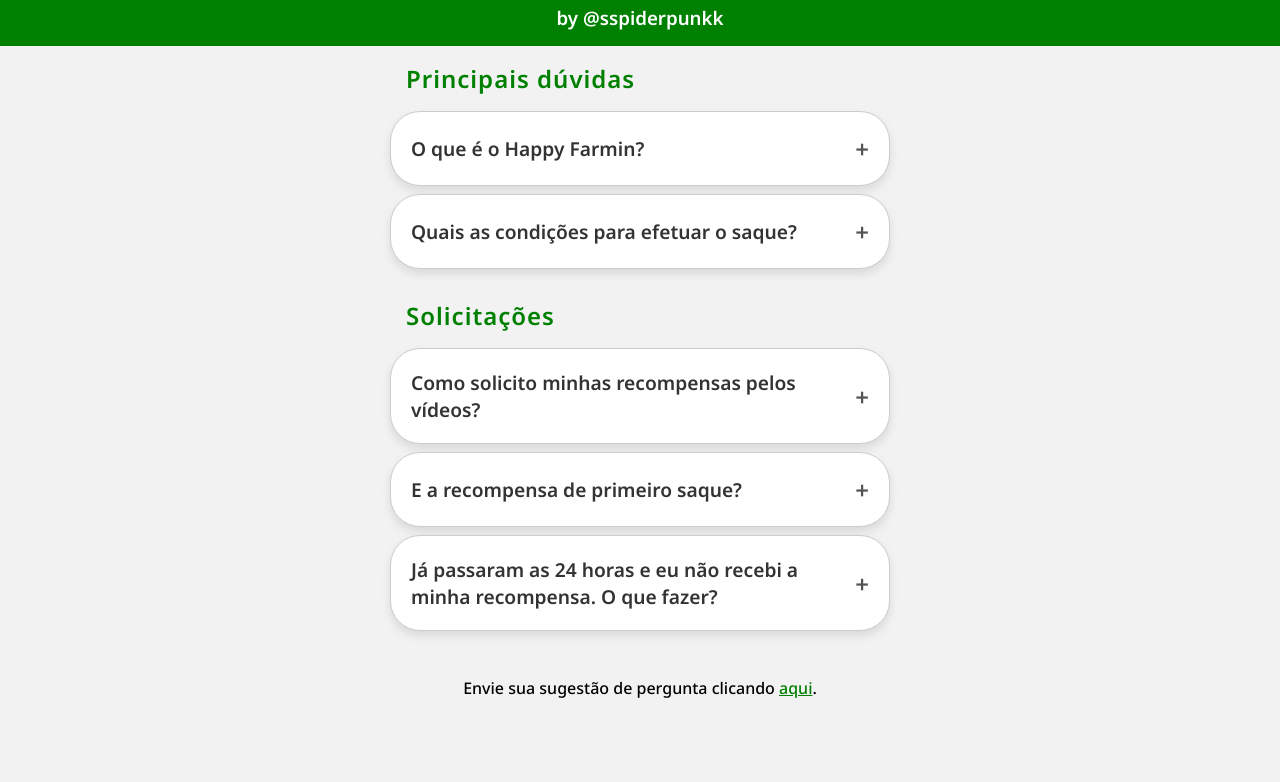
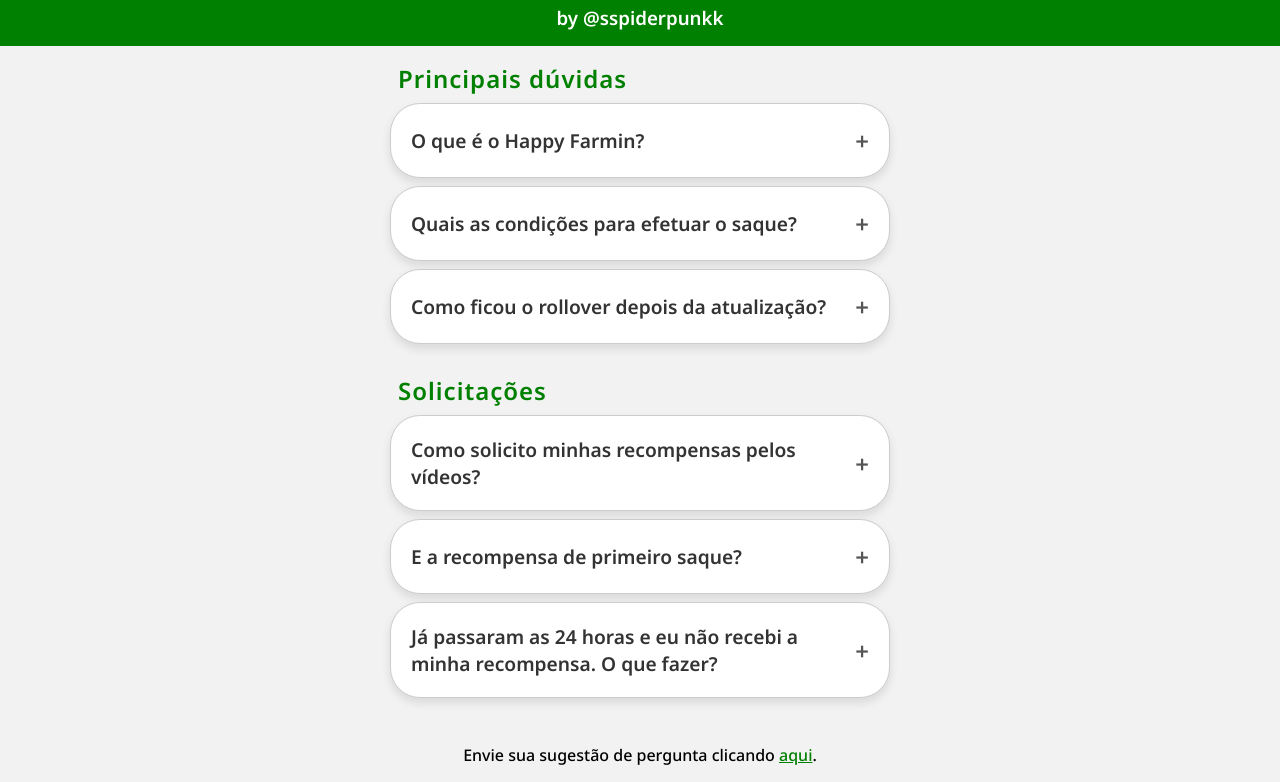
Before and after one commit to caioalvz/happyfarmin-faq, a plain HTML site: page index.html in a window 1280 px wide. Shown: the part 70-852 px from the top of the page. Before the commit the page ends 800 px from the top, so only its background shows below. Drawn offline with Linux system fonts and the light colour scheme.

Commit message:
add rollover info

```diff
--- a/css/styles.css
+++ b/css/styles.css
@@ -1,20 +1,25 @@
+/* Import the Google Font */
 @import url('https://fonts.googleapis.com/css2?family=Noto+Sans:wght@300;500;600&display=swap');
 
+/* Define the primary color */
 :root {
   --primary-color: green;
 }
 
+/* Apply global styles */
 * {
   box-sizing: border-box;
   margin: 0;
   padding: 0;
 }
 
+/* Define the body styles */
 body {
   font-family: 'Noto Sans', sans-serif;
   background-color: #f2f2f2;
 }
 
+/* Define the header styles */
 header {
   background-color: var(--primary-color);
   color: #fff;
@@ -22,12 +27,20 @@
   text-align: center;
 }
 
-  h1 {
+/* Define the heading styles */
+h1, h2 {
   font-size: 2rem;
   margin: 0.5rem;
   letter-spacing: 1px;
 }
 
+h2 {
+  font-size: 1.5rem;
+  color: var(--primary-color);
+  font-weight: 500;
+}
+
+/* Define the main content styles */
 main {
   max-width: 500px;
   margin: 1rem auto;
@@ -35,14 +48,6 @@
 
 section {
   margin-bottom: 30px;
-  }
-
-  h2 {
-    font-size: 1.5rem;
-    margin: 1rem;
-    color: var(--primary-color);
-    font-weight: 500;
-    letter-spacing: 1px;
 }
 
 p {
@@ -53,15 +58,16 @@
   color: var(--primary-color);
 }
 
+/* Define the footer styles */
 .footer {
   display: flex;
-    box-sizing: border-box;
   flex-direction: column;
   align-items: center;
   justify-content: center;
   text-align: center;
 }
 
+/* Define the accordion styles */
 .accordion-item {
   margin-bottom: 0.5rem;
   background-color: #fff;
--- a/index.html
+++ b/index.html
@@ -34,7 +34,14 @@
             <p>Você deve ter um total de pelo menos 5.000.000 (cinco milhões) de moedas para poder solicitar um saque de R$ 50,00.
             <p>É importante ressaltar que a mesma quantia deve ter sido investida no jogo, tanto nos cassinos quanto no banco da fazenda. Este dinheiro gasto e investido é chamado de <strong>rollover</strong>.
             <p>Sendo assim, se você deseja sacar uma determinada quantia de moedas, o rollover deve ser igual ou maior.</p>
+        </div>
+        </div>
 
+        <div class="accordion-item">
+          <h3 class="accordion-header">Como ficou o rollover depois da atualização?</h3>
+          <div class="accordion-content">
+            <p>Os juros decorrentes das aplicações continuam gerando rollover, assim como os investimentos na fazenda (tanto nas plantações quanto nos animais) e, por último mas não menos importante, as apostas.</p>
+            <p>Você só precisa continuar reaplicando no banco para que renda juros, reinvestindo o seu dinheiro na fazenda e apostando as quantias remanescentes para garantir que o valor de rollover sempre supere o valor desejado como saque.</p>
         </div>
         </div>
     </section>
```
Lines whose indentation alone changed are shown as unchanged.
